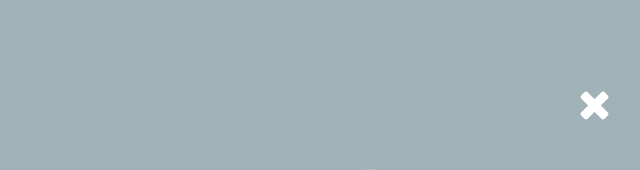
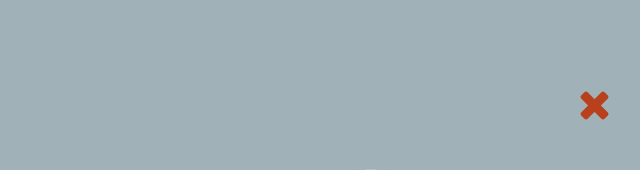
Before and after one commit to xiatianlong/summer, a plain HTML site: page index.html in a window 1280 px wide. Both pictures are taken after a click on the link 565 px from the left and 606 px from the top of the page. Shown: the top 170 px of the page, 585-1225 px from the left. Drawn offline with nearby package versions, Linux system fonts and the light colour scheme; files that its build step writes are made by us from their sources; a web font is replaced by a local one.

Commit message:
change color for close button

```diff
--- a/index.html
+++ b/index.html
@@ -50,7 +50,7 @@
 		<img src="img/wechat.png" />
 	</div>
 	<div class="close-btn">
-		<a href="javascript:void(0)" onclick="hideWechat();" style="color:white;"><i class="fa fa-close"></i></a>
+		<a href="javascript:void(0)" onclick="hideWechat();" style="color:#B8401D;"><i class="fa fa-close"></i></a>
 	</div>
 </body>
 </html>
```
